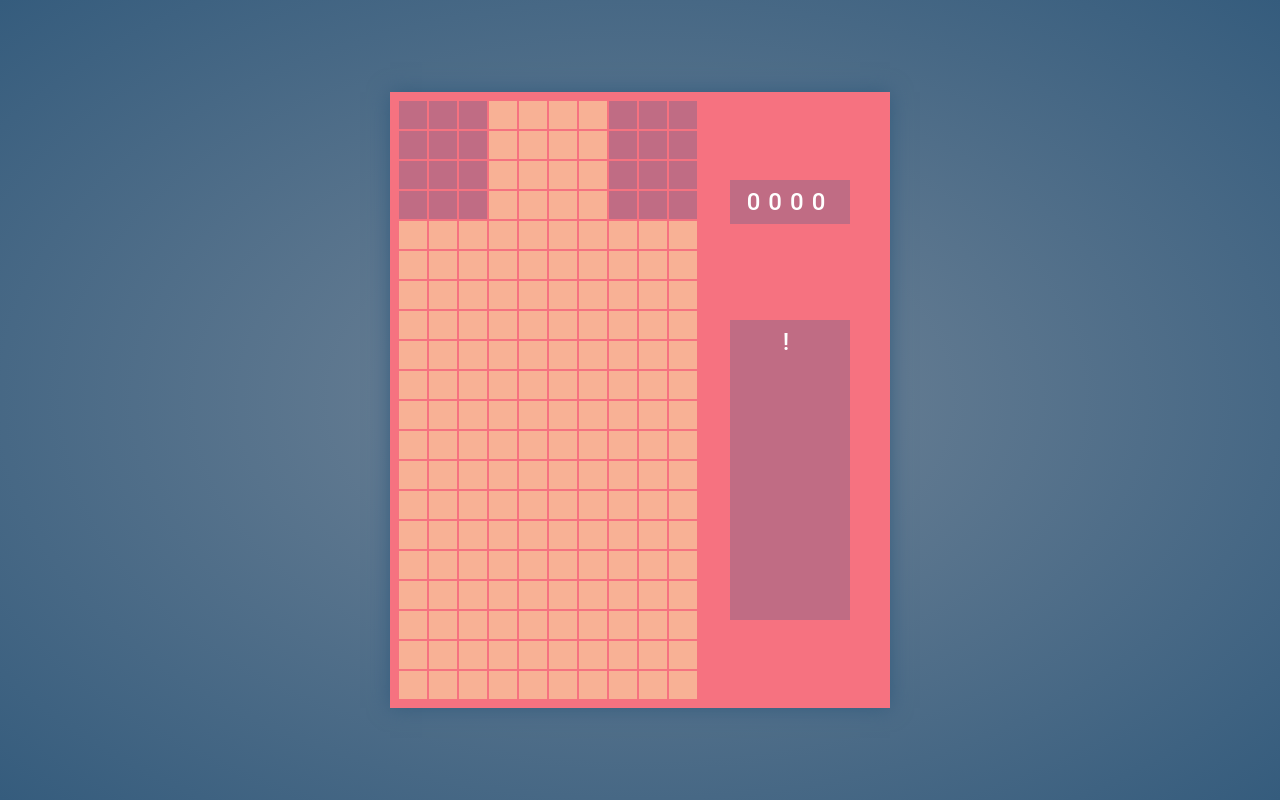
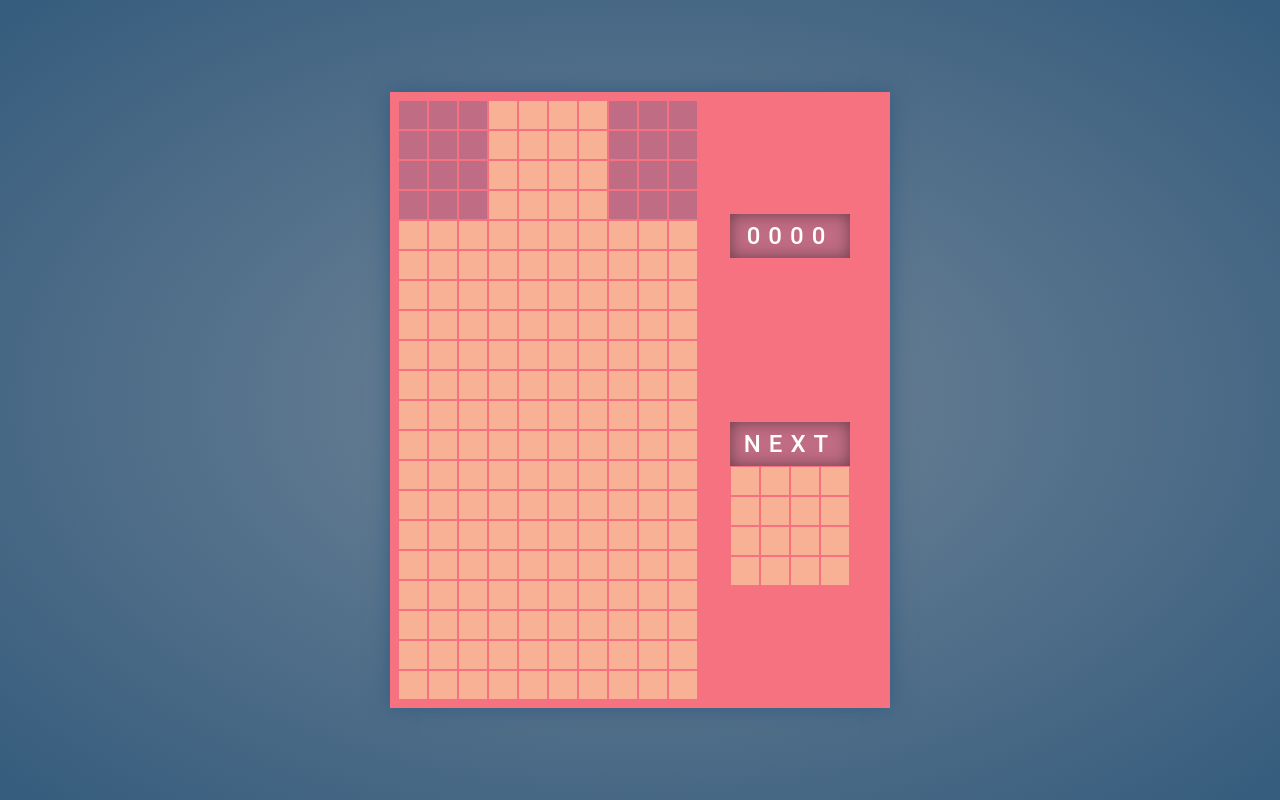
Before and after one commit to wcscode/tetris-typescript, a website with bundled scripts: page Index.html in a window 1280 px wide. Built offline with nearby package versions, Linux system fonts and the light colour scheme.

```diff
--- a/Index.html
+++ b/Index.html
@@ -81,10 +81,25 @@
             font-weight: 500;
             letter-spacing: .5rem;
             background-color:#C06C84;
-            padding: .5rem 0 .5rem 0;
+            text-align: center;
+
+        }
+        #next span {
+            display: block;
+            padding: .5rem;
+            box-shadow: 0 0px 1rem #00000070 inset;
+            text-align: center;
         }
 
-        #next { height: 300px; }
+        #next board-cell {
+             background-color:  #F8B195;
+        }
+
+        #score {
+            padding: .5rem 0 .5rem 0;
+            box-shadow: 0 0px 1rem #00000070 inset;
+        }
+        #next { padding: 0; }
         board-row
         {
             display: flex;
@@ -124,7 +139,9 @@
             <div id="board"></div>
             <div id="painel">
                 <div id="score">0000</div>
-                <div id="next">!</div>
+                <div id="next">
+                    <span>NEXT</span>
+                </div>
             </div>
         </div>
     </div>
--- a/src/index.ts
+++ b/src/index.ts
@@ -6,12 +6,14 @@
 
 const playScene = new Scene('play');
 const board = new Board({ boardId: 'board', numRow: 20, numColumn: 10 });
+const nextBoard = new Board({ boardId: 'next', numRow: 4, numColumn: 4 });
 const iPiece = new IPiece();
 const oPiece = new OPiece();
 const lPiece = new LPiece();
 const sPiece = new SPiece();
 
 playScene.add(board);
+playScene.add(nextBoard);
 playScene.add(iPiece);
 playScene.add(oPiece);
 playScene.add(lPiece);
```
Also changed, not shown: build/index.js.
